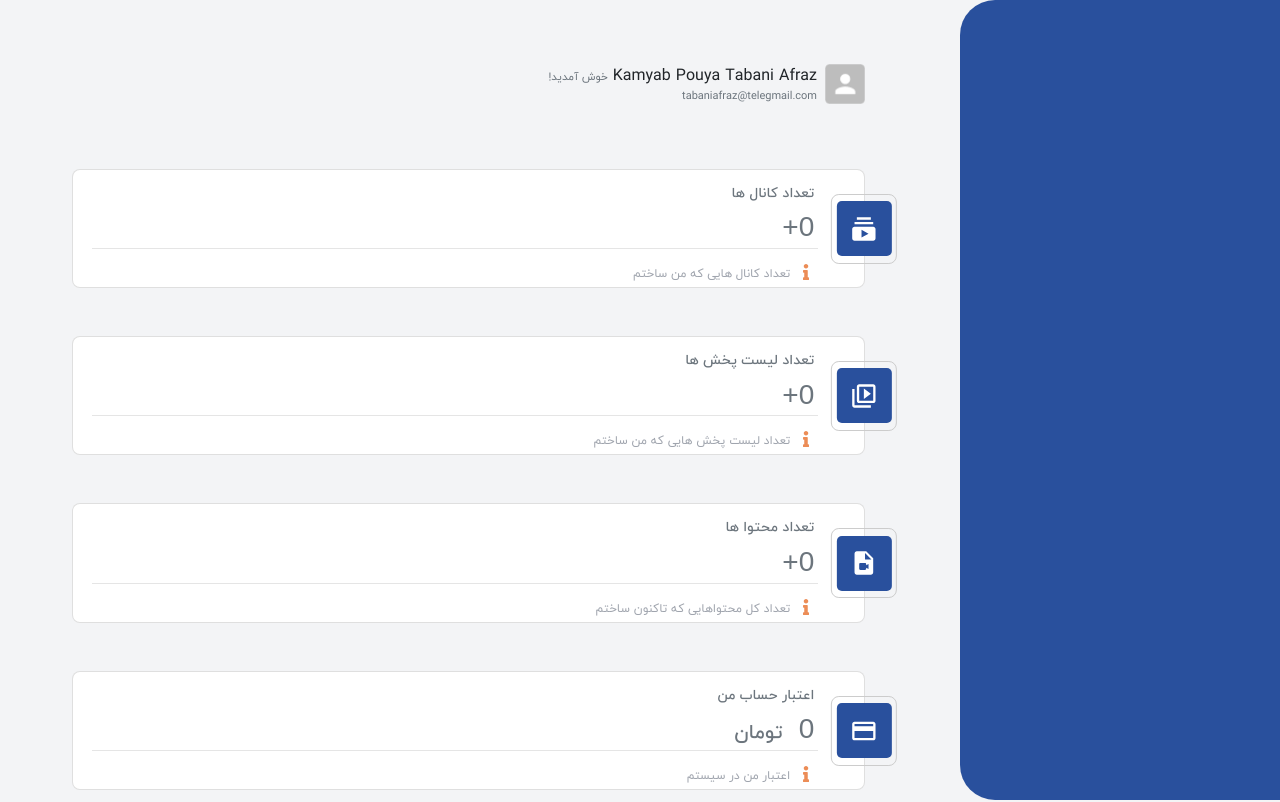
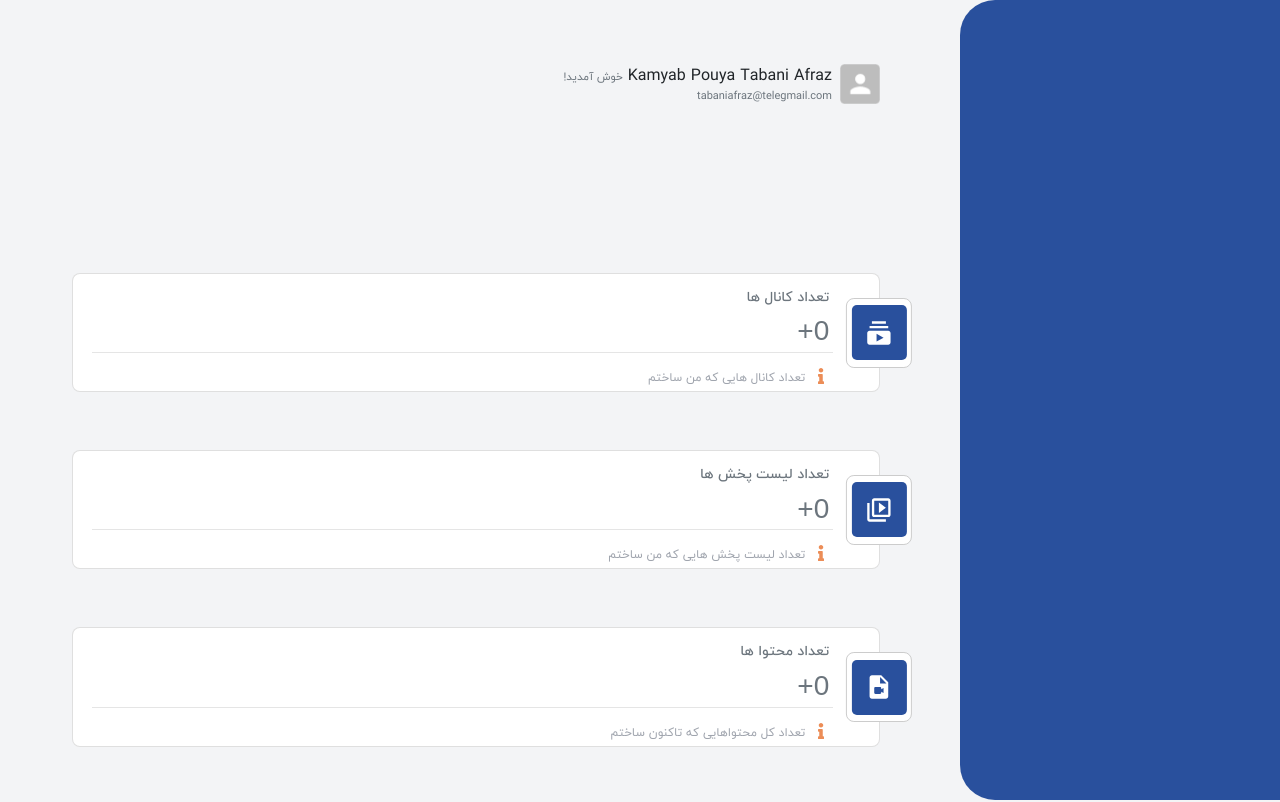
Before and after one commit to pouyaafraz123/udemy-front, a React (Create React App) app: page /admin/dashboard in a window 1280 px wide. Shown: the top 802 px of the page. Built offline with nearby package versions, Linux system fonts and the light colour scheme.

Commit message:
grid and routes worked

```diff
--- a/src/components/UserPages/Playlist/PlaylistPage.js
+++ b/src/components/UserPages/Playlist/PlaylistPage.js
@@ -75,7 +75,6 @@ const renderItems = (items) => {
 }
 
 const Container = styled.div`
-  margin: 100px;
 `;
 const Bottom = styled.div`
   margin-top: 20px;
--- a/src/components/UserPages/UserLayout/DashBoard/DashBoard.js
+++ b/src/components/UserPages/UserLayout/DashBoard/DashBoard.js
@@ -1,14 +1,23 @@
 import React from "react";
 import DashboardCard from "./DashboardCard/DashboardCard";
+import styled from "styled-components";
 
 const DashBoard = (props) => {
     return(
         <>
-            <div className="pl-4 pt-5 mt-3">
+            <DashboardContainer className="pl-4 pt-5 mt-3">
                 <DashboardCard />
-            </div>
+            </DashboardContainer>
         </>
     );
 }
 
+const DashboardContainer = styled.div`
+    display: grid;
+  grid-template-columns: repeat(auto-fit,minmax(600px,1fr));
+  grid-template-rows: auto;
+  column-gap: 70px;
+  row-gap: 10px;
+`;
+
 export default DashBoard;
--- a/src/components/UserPages/UserLayout/DashBoard/DashboardCard/DashboardCard.js
+++ b/src/components/UserPages/UserLayout/DashBoard/DashboardCard/DashboardCard.js
@@ -64,6 +64,7 @@ const DashboardCard = (props) => {
 const CardDiv = styled.div`
   border-radius: 8px !important;
   .Card-Icon-Box {
+    background: white;
     display: flex;
     justify-content: center;
     align-items: center;
--- a/src/components/UserPages/UserLayout/Greeting/Greeting.js
+++ b/src/components/UserPages/UserLayout/Greeting/Greeting.js
@@ -17,6 +17,7 @@ const Greeting = (props) => {
 }
 
 const Greetingdiv = styled.div`
+  margin-bottom: 120px;
     small {
       font-size: 11px !important;
     }
--- a/src/components/UserPages/UserLayout/UserLayout.js
+++ b/src/components/UserPages/UserLayout/UserLayout.js
@@ -3,17 +3,16 @@ import styled from "styled-components";
 import SideBar from "../../UI/SideBar/SideBar";
 import Greeting from "./Greeting/Greeting";
 import GlobalStyle from "../../../containers/Global/GlobalStyle";
-import DashBoard from "./DashBoard/DashBoard";
 
 const UserLayout = (props) => {
-    return(
+    return (
         <>
-            <GlobalStyle color={"#f3f4f6"} />
+            <GlobalStyle color={"#f3f4f6"}/>
             <SideBar open={true}/>
             <UserLayoutDiv>
-                <div className="container mt-5 pt-3 pl-5">
-                    <Greeting />
-                    <DashBoard />
+                <div className=" mt-5 pt-3 pl-5">
+                    <Greeting/>
+                    {props.inside}
                 </div>
             </UserLayoutDiv>
         </>
@@ -21,7 +20,7 @@ const UserLayout = (props) => {
 }
 
 const UserLayoutDiv = styled.div`
-    margin-right: 400px;
+  margin-right: 400px;
 `;
 
 export default UserLayout;
--- a/src/routes/PagesRoutes.js
+++ b/src/routes/PagesRoutes.js
@@ -1,21 +1,22 @@
 import React from "react";
 import {BrowserRouter, Route, Routes} from "react-router-dom";
-import App from "../app/App";
 import Register from "../pages/Register";
 import Login from "../pages/Login";
 import UserLayout from "../components/UserPages/UserLayout/UserLayout";
 import DashBoard from "../components/UserPages/UserLayout/DashBoard/DashBoard";
+import Home from "../pages/Home";
+import PlaylistPage from "../components/UserPages/Playlist/PlaylistPage";
 
 const PagesRoutes = () => {
-    return(
+    return (
         <BrowserRouter>
             <Routes>
-                <Route path="/" element={<App/>}/>
+                <Route path="/" element={<Home/>}/>
                 <Route path="register" element={<Register/>}/>
                 <Route path="login" element={<Login/>}/>
-                <Route path="/admin" element={<UserLayout/>}>
-                    <Route path="/admin/dashboard" element={<DashBoard/>}/>
-                </Route>
+                <Route path="admin" element={<UserLayout inside={""}/>}/>
+                <Route path="admin/dashboard" element={<UserLayout inside={<DashBoard/>}/>}/>
+                <Route path="admin/playlist" element={<UserLayout inside={<PlaylistPage/>}/>}/>
             </Routes>
         </BrowserRouter>
     );
```
Also changed, not shown: 1 other file (tests, documents, lock files or other folders).
